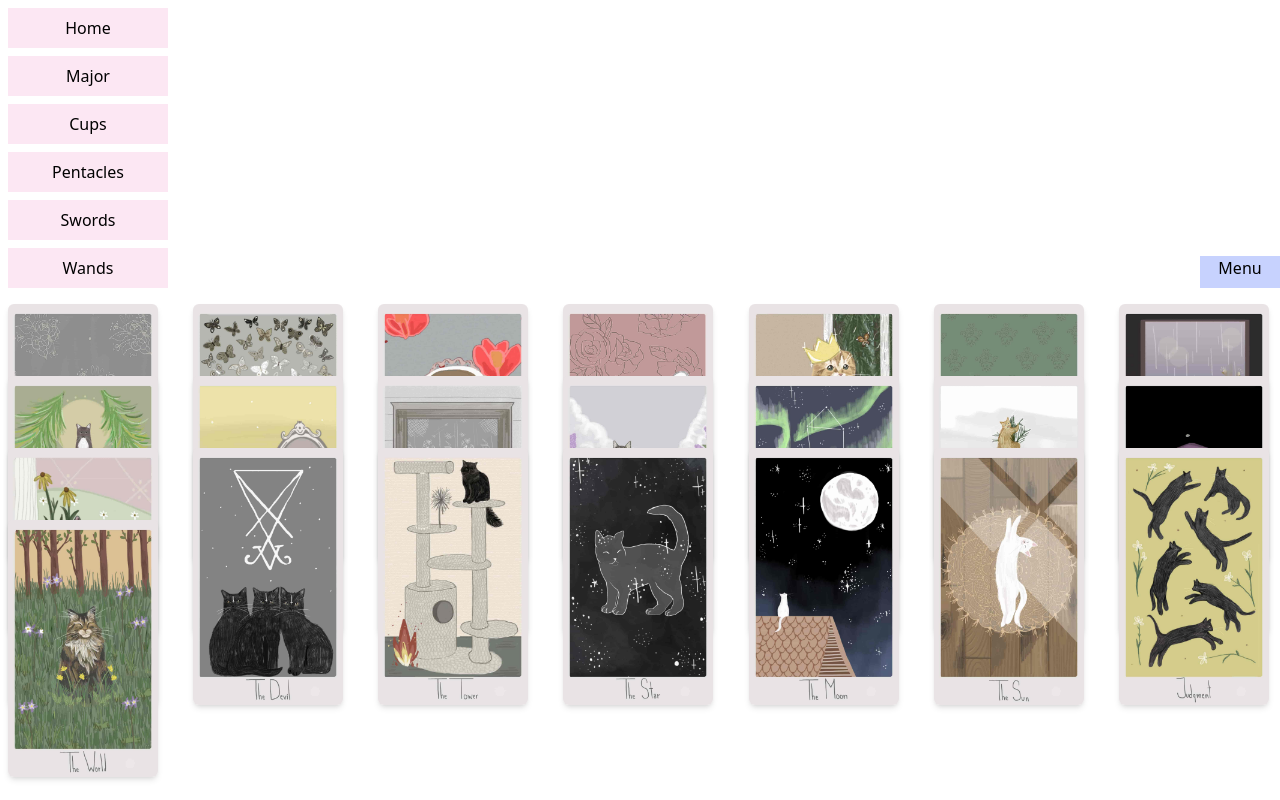
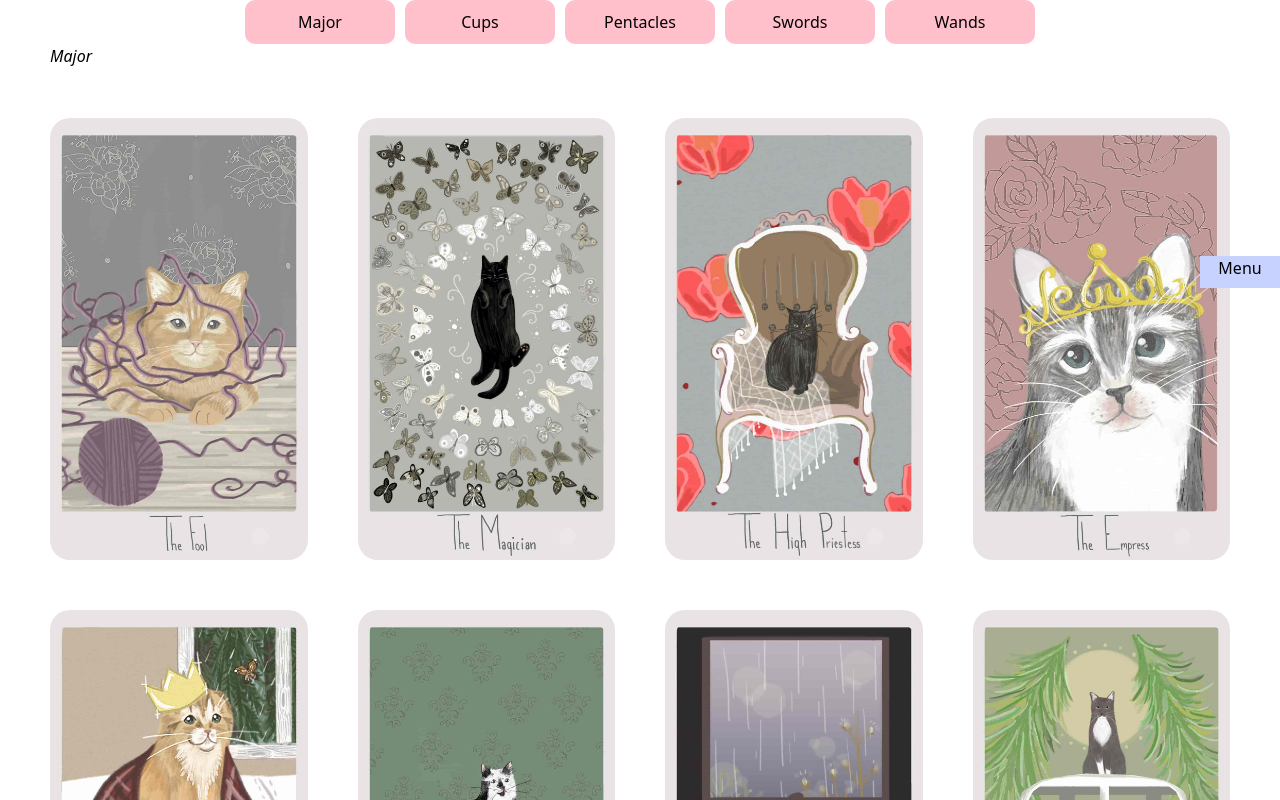
Before and after one commit to madeleine-patience/Considerate-Cat-Tarot-App, a React (Vite) app: page /Deck in a window 1280 px wide. Both pictures are taken after a click on the button "Major". Shown: the top 800 px of the page. Built offline with nearby package versions, Linux system fonts and the light colour scheme.

Commit message:
Removed all tailwind styling and began to replace with MUI styled components.

```diff
--- a/src/components/Button.tsx
+++ b/src/components/Button.tsx
@@ -1,12 +1,21 @@
 import MyButtonProps from "../types/Button.type";
+import { styled } from "@mui/system";
+
+const StyledButton = styled("div")(({ theme }) => ({
+  background: "pink",
+  minWidth: "150px",
+  textAlign: "center",
+  padding: "10px",
+  borderRadius: "10px",
+}));
 
 const Button = ({ buttonName, ...rest }: MyButtonProps) => {
   return (
-    <div className=" bg-pink-100 w-40 text-center p-2 m-2">
+    <StyledButton>
       <button {...rest} data-button-name={buttonName}>
         {buttonName}
       </button>
-    </div>
+    </StyledButton>
   );
 };
 
--- a/src/components/TarotCard.tsx
+++ b/src/components/TarotCard.tsx
@@ -1,3 +1,9 @@
+import { styled } from "@mui/system";
+
+const StyledTarotCard = styled("img")(({ theme }) => ({
+  borderRadius: "20px",
+}));
+
 function TarotFront({
   imageSrc,
   onClick,
@@ -6,8 +12,8 @@ function TarotFront({
   onClick: () => void;
 }) {
   return (
-    <div onClick={onClick} className="w-[150px] h-10 m-2 cursor-pointer">
-      <img className="rounded-md shadow-md" src={imageSrc} />
+    <div onClick={onClick} className="#">
+      <StyledTarotCard src={imageSrc} />
     </div>
   );
 }
--- a/src/pages/Deck.tsx
+++ b/src/pages/Deck.tsx
@@ -9,23 +9,53 @@ import TarotCardDetails from "../components/TarotCardDetails";
 import data from "../data/tarotCardData";
 import Menu from "../components/Menu";
 import { v4 as uuidv4 } from "uuid";
+import { styled } from "@mui/system";
 
+const StyledPurrlaroide = styled("div")(({ theme }) => ({
+  display: "grid",
+  gap: "50px",
+  padding: "50px",
+  [theme.breakpoints.up("sm")]: {
+    gridTemplateColumns: "auto auto",
+  },
+  [theme.breakpoints.up("md")]: {
+    gridTemplateColumns: "auto auto auto",
+  },
+  [theme.breakpoints.up("lg")]: {
+    gridTemplateColumns: "auto auto auto auto",
+  },
+}));
+
+const ButtonContainer = styled("div")(({ theme }) => ({
+  display: "flex",
+  flexDirection: "column",
+  margin: "auto",
+  gap: "10px",
+  width: "90%",
+  [theme.breakpoints.up("md")]: {
+    flexDirection: "row",
+    justifyContent: "center",
+  },
+}));
+
+const SuitDescription = styled("div")(({ theme }) => ({
+  margin: "0 50px ",
+  fontStyle: "italic",
+}));
 export const Deck = () => {
-  // Bringing in the hook of useDisplayTarotInfo here, show number is 0, showHIde is false and getTarotInfo is a function that allows us to show and hide the information about the selected card.
   const [showNumber, showHide, setTarotInfo] = useDisplayTarotInfo(0);
-  // selected suit is a variable that will change based on the click of the buttons at the top of the page. Selected state is the "setter" that will update it.
 
-  // VerifiedCodingGarden: Oh okay you need to set your useState type useState<string | null>(null)
   const [selectedSuit, setSelectedState] = useState<string | null>(null);
+  const [descriptionOfSuit, setDescription] = useState("");
 
-  // filter by suit is the function that sorts the tarotCardData according to what selected suit from above is. It checks the data and filtesr out what card.suit matches selected suit.
   function filterBySuit(data: MyTarotProps[]) {
     return data.filter((card) => card.suit === selectedSuit);
   }
   function grabSelectedSuit(e: React.MouseEvent<HTMLButtonElement>) {
-    setSelectedState(e.currentTarget.value);
+    const selectedSuit = e.currentTarget.value;
+    setDescription(selectedSuit);
+    setSelectedState(selectedSuit);
   }
-
   function revealTarotInformation(cardNumber: number) {
     setTarotInfo(cardNumber);
   }
@@ -33,9 +63,6 @@ export const Deck = () => {
 
   const navigate = useNavigate();
 
-  //This is doing the same as above but for just majors. we can refactor to make it less lines.
-
-  // Below function is not currently working, something for another day.
   const selectedCards = filterBySuit(removeFirstCard).map(
     (tarotCard, index) => {
       return (
@@ -52,36 +79,42 @@ export const Deck = () => {
 
   return (
     <div>
-      <div>
-        <Button buttonName="Home" onClick={() => navigate("/")}></Button>
-        <Button value="Major" buttonName="Major" onClick={grabSelectedSuit}>
-          Major Cards
-        </Button>
-        <Button value="Cups" buttonName="Cups" onClick={grabSelectedSuit}>
-          Cups Cards
-        </Button>
+      <ButtonContainer>
+        <Button
+          value="Major"
+          buttonName="Major"
+          onClick={grabSelectedSuit}
+        ></Button>
+        <Button
+          value="Cups"
+          buttonName="Cups"
+          onClick={grabSelectedSuit}
+        ></Button>
         <Button
           value="Pentacles"
           buttonName="Pentacles"
           onClick={grabSelectedSuit}
-        >
-          Cups Cards
-        </Button>
-        <Button value="Swords" buttonName="Swords" onClick={grabSelectedSuit}>
-          Cups Cards
-        </Button>
-        <Button value="Wands" buttonName="Wands" onClick={grabSelectedSuit}>
-          Cups Cards
-        </Button>
-        <div className="grid grid-cols-7 gap-4"> {selectedCards} </div>
-      </div>
+        ></Button>
+        <Button
+          value="Swords"
+          buttonName="Swords"
+          onClick={grabSelectedSuit}
+        ></Button>
+        <Button
+          value="Wands"
+          buttonName="Wands"
+          onClick={grabSelectedSuit}
+        ></Button>
+      </ButtonContainer>
+      <SuitDescription>{descriptionOfSuit}</SuitDescription>
+      <StyledPurrlaroide> {selectedCards} </StyledPurrlaroide>
 
       {showHide && (
         <div>
-          <div className="# ">
+          <div>
             <TarotCardDetails data={data.tarotDeck[showNumber]} />
           </div>
-          <div className="">
+          <div>
             <Button
               buttonName="Close"
               onClick={() => setTarotInfo(showNumber)}
--- a/src/pages/Home.tsx
+++ b/src/pages/Home.tsx
@@ -11,8 +11,8 @@ export const Home = () => {
 
   return (
     <div>
-      <img className=" max-w-5xl mx-auto rounded-lg m-2" src={homepageImage} />
-      <div className=" flex flex-box justify-center">
+      <img className="#" src={homepageImage} />
+      <div className="#">
         <Button buttonName="Enter" onClick={() => navigateToTarotRead()} />
         <Button buttonName="View All Cards" onClick={() => navigate("/Deck")} />
       </div>
```
